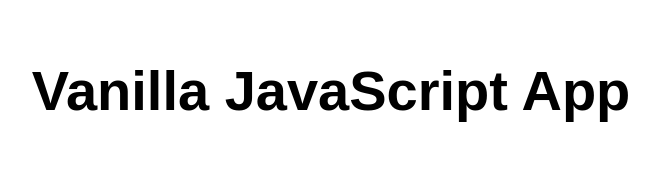
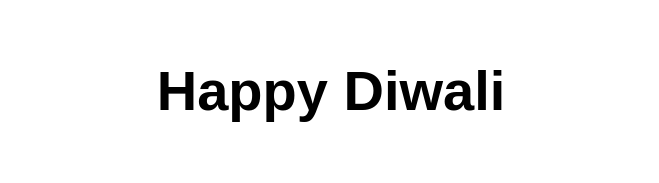
Before and after one commit to nateshusa/aaa, a website: page src/index.html in a window 1280 px wide. Shown: the whole page, without its empty margins (309-968 px from the left). Drawn offline with Linux system fonts and the light colour scheme.

Commit message:
index.html

```diff
--- a/src/index.html
+++ b/src/index.html
@@ -10,7 +10,7 @@
 
 <body>
   <main>
-    <h1>Vanilla JavaScript App</h1>
+    <h1>Happy Diwali</h1>
   </main>
 </body>
 
```
